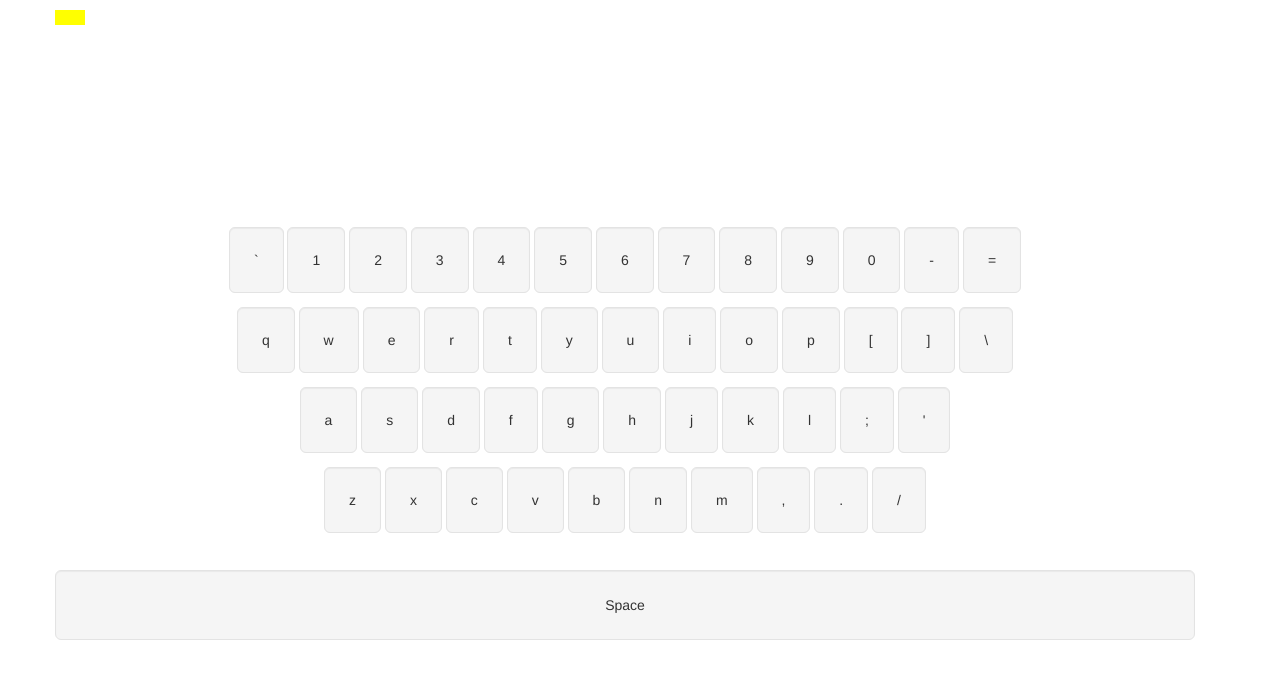
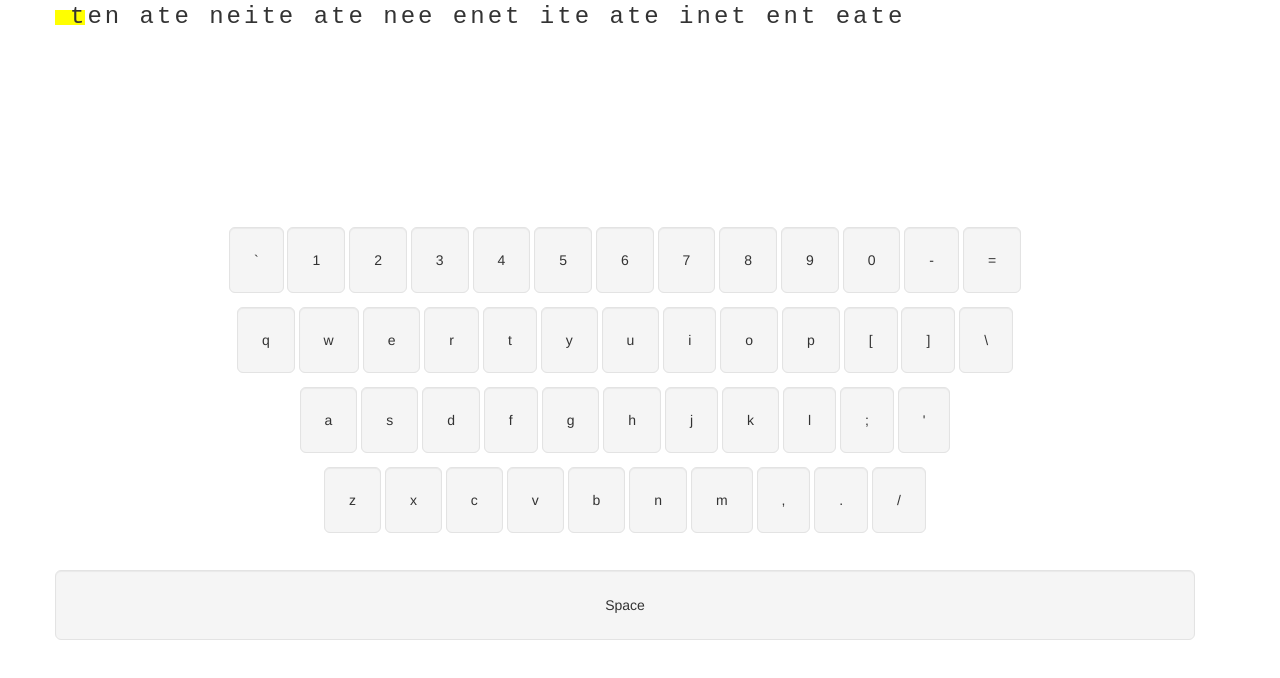
Before and after one commit to magthom/justMyType, a plain HTML site: page index.html in a window 1280 px wide. Drawn offline with nearby package versions, Linux system fonts and the light colour scheme.

Commit message:
one sentence is visible on page load

```diff
--- a/app.js
+++ b/app.js
@@ -1,17 +1,31 @@
-$(document).ready(function(){
+$(document).ready(function () {
     $("#keyboard-upper-container").hide();
 
-    $(document).keydown(function(e) {
+    let sentences = ['ten ate neite ate nee enet ite ate inet ent eate',
+    'Too ato too nOt enot one totA not anot tOO aNot',
+    'oat itain oat tain nate eate tea anne inant nean',
+    'itant eate anot eat nato inate eat anot tain eat',
+    'nee ene ate ite tent tiet ent ine ene ete ene ate'];
+
+    $("#sentence").append(sentences[0]);
+
+
+
+
+
+
+    $(document).keydown(function (e) {
         if (e.keyCode === 16) {
             $("#keyboard-upper-container").show();
             $("#keyboard-lower-container").hide();
         }
     });
-      $(document).keyup(function(e) {
+    $(document).keyup(function (e) {
         if (e.keyCode === 16) {
             $("#keyboard-upper-container").hide();
             $("#keyboard-lower-container").show();
         }
+        //$(".highlight").removeClass("highlight")
     });
 
 
--- a/styles.css
+++ b/styles.css
@@ -10,7 +10,6 @@
 }
 
 #yellow-block {
-  position: absolute;
   margin-top: 10px;
   width: 15px;
   height: 15px;
```
Lines whose indentation alone changed are shown as unchanged.
